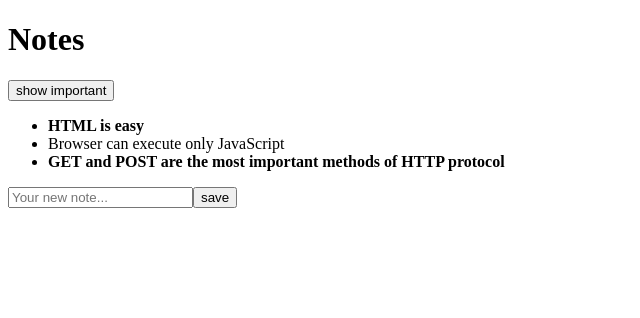
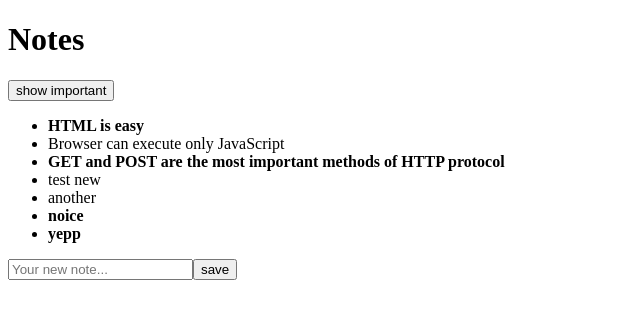
Before and after one commit to AndiSwiss/fullstackopen-2022, a React (Create React App) app in the folder part2/lesson-code/: page / in a window 1280 px wide. Shown: the top 318 px of the page, without its empty margins (0-640 px from the left). Built offline with nearby package versions, Linux system fonts and the light colour scheme; data requests are answered from the project's data file.

Commit message:
FEATURE: Part 2d - until (excl) 'Changing the Importance of Notes'

```diff
--- a/part2/lesson-code/db.json
+++ b/part2/lesson-code/db.json
@@ -17,6 +17,30 @@
       "content": "GET and POST are the most important methods of HTTP protocol",
       "date": "2019-05-30T19:20:14.298Z",
       "important": true
+    },
+    {
+      "content": "test new",
+      "date": "2022-05-17T13:52:18.153Z",
+      "important": false,
+      "id": 4
+    },
+    {
+      "content": "another",
+      "date": "2022-05-17T13:53:04.070Z",
+      "important": false,
+      "id": 5
+    },
+    {
+      "content": "noice",
+      "date": "2022-05-17T13:55:39.725Z",
+      "important": true,
+      "id": 6
+    },
+    {
+      "content": "yepp",
+      "date": "2022-05-17T13:55:43.242Z",
+      "important": true,
+      "id": 7
     }
   ]
 }
--- a/part2/lesson-code/src/App.js
+++ b/part2/lesson-code/src/App.js
@@ -10,6 +10,7 @@ const App = () => {
   const [notes, setNotes] = useState([])
   const [newNote, setNewNote] = useState('')
   const [showAll, setShowAll] = useState(true)
+  const url = 'http://localhost:3001/notes'
 
   const addNote = (event) => {
     event.preventDefault()
@@ -17,10 +18,16 @@ const App = () => {
       content: newNote,
       date: new Date().toISOString(),
       important: Math.random() < 0.5,
-      id: notes.length + 1, // only works, if notes are never deleted!
+      // id: notes.length + 1, // only works, if notes are never deleted!
     }
-    setNotes(notes.concat(noteObject))
-    setNewNote('')
+
+    axios
+      .post(url, noteObject)
+      .then(response => {
+        // use 'response.data, because this will have the auto-generated id from the server!!
+        setNotes(notes.concat(response.data))
+        setNewNote('')
+      })
   }
 
   const handleNoteChange = (event) => {
@@ -34,7 +41,7 @@ const App = () => {
   useEffect(() => {
     console.log('start useEffect')
     axios
-      .get('http://localhost:3001/notes')
+      .get(url)
       .then(response => {
         console.log('promise fulfilled')
         setNotes(response.data)
```
